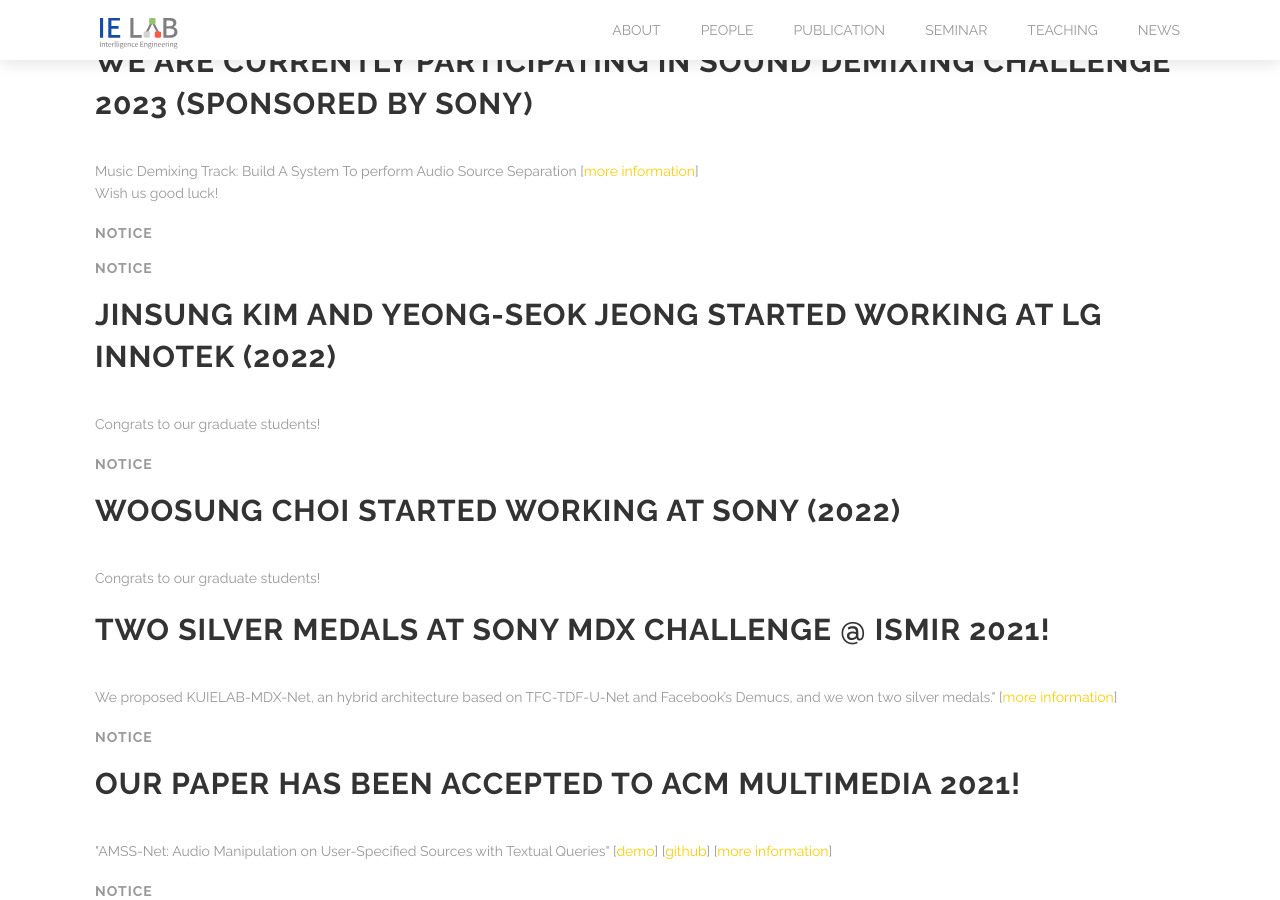
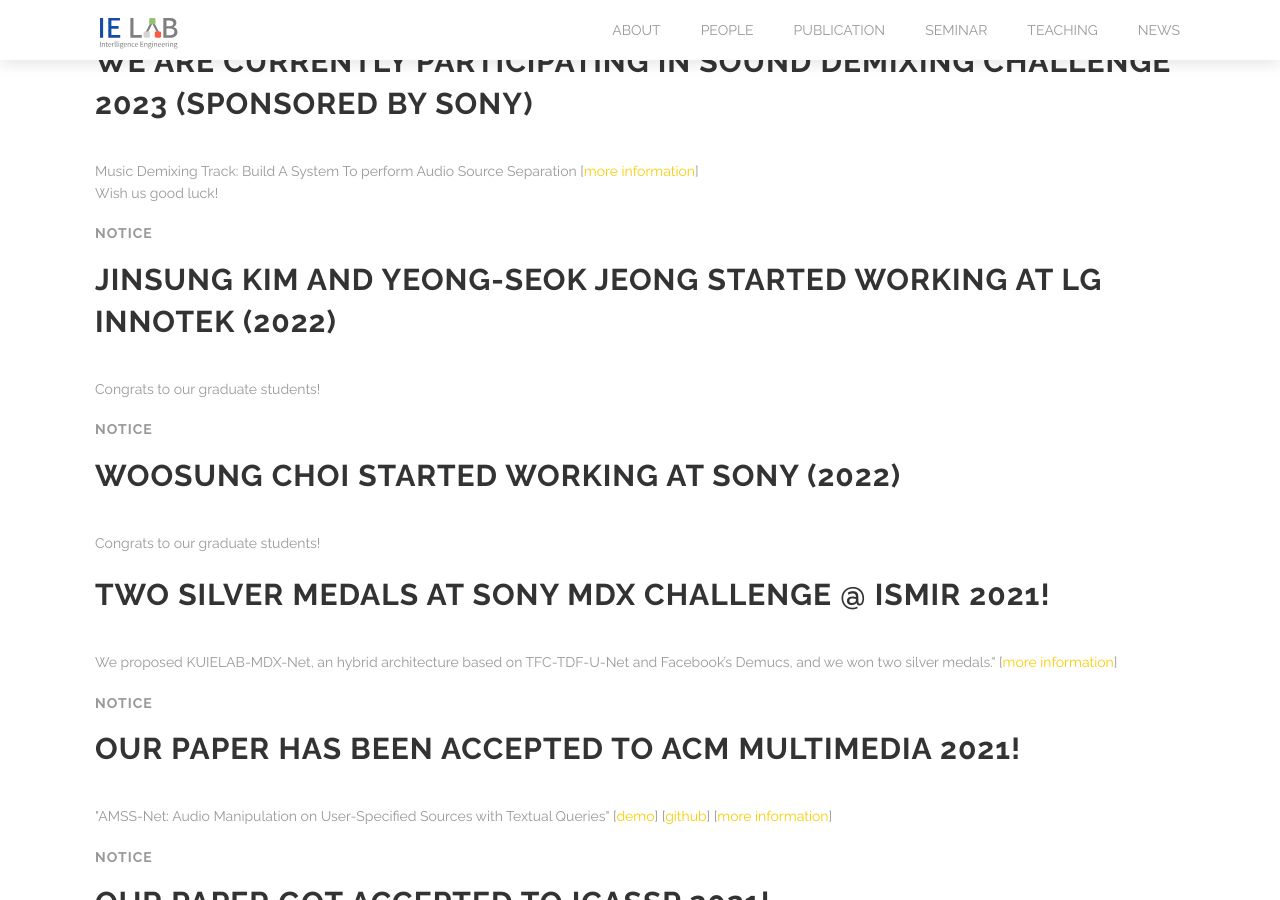
Before and after one commit to kuielab/kuielab.github.io, a Jekyll site: the page built from index.html, in a window 1280 px wide and 900 px high, scrolled down 824 px. Built offline with Jekyll 4.4.1, drawn with Linux system fonts in a browser that asks for light colours.

Commit message:
Update index.html

```diff
--- a/index.html
+++ b/index.html
@@ -123,8 +123,6 @@
     	</p>
 
 
-
-    <h4 style="color: #999">Notice</h4>
 
 	    	<h4 style="color: #999">Notice</h4>
 		<h2>Jinsung Kim and Yeong-Seok Jeong started working at LG Innotek (2022)</h2>
```
